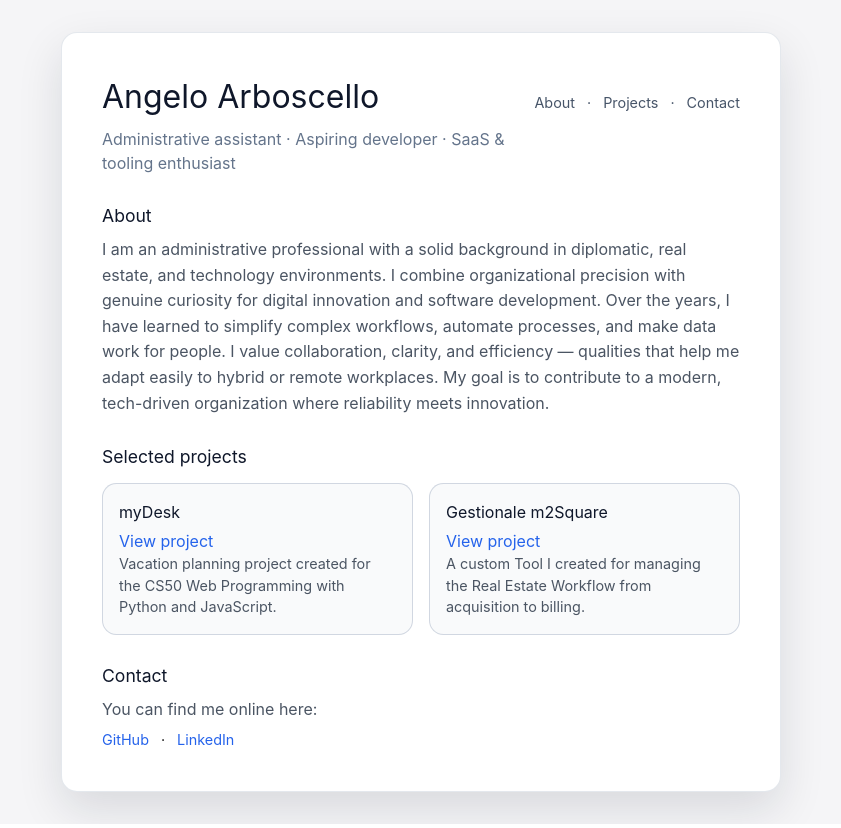
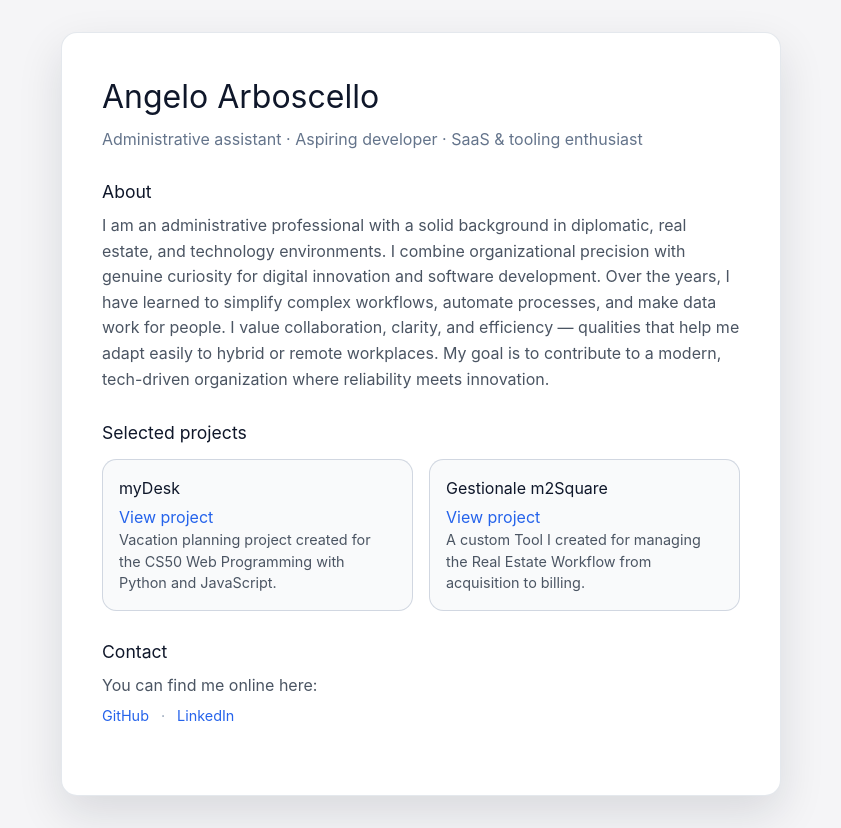
Before and after one commit to derblaueengel2003/arboscello-next, a Next.js app: page / in a window 1280 px wide. Shown: the whole page, without its empty margins (219-1060 px from the left). Built offline with nearby package versions, Linux system fonts and the light colour scheme.

Commit message:
CSS refactoring

```diff
--- /dev/null
+++ b/src/app/home.css
@@ -0,0 +1,145 @@
+.home-page {
+  min-height: 100vh;
+  display: flex;
+  align-items: center;
+  justify-content: center;
+  background-color: #f5f5f7;
+  padding: 2rem;
+  font-family: -apple-system, system-ui, BlinkMacSystemFont, 'Segoe UI', sans-serif;
+}
+
+.home-card {
+  max-width: 720px;
+  width: 100%;
+  background-color: #ffffff;
+  border-radius: 16px;
+  padding: 2.5rem;
+  box-shadow: 0 18px 45px rgba(15, 23, 42, 0.12);
+  border: 1px solid rgba(148, 163, 184, 0.25);
+}
+
+.home-header {
+  margin-bottom: 1.75rem;
+  display: flex;
+  justify-content: space-between;
+  gap: 1rem;
+  align-items: baseline;
+}
+
+.home-title {
+  margin: 0;
+  font-size: 2rem;
+  color: #0f172a;
+}
+
+.home-subtitle {
+  margin: 0.35rem 0 0;
+  color: #64748b;
+}
+
+.home-nav {
+  font-size: 0.9rem;
+  display: flex;
+  gap: 0.75rem;
+  color: #475569;
+  align-items: center;
+}
+
+.home-nav-link {
+  text-decoration: none;
+  color: inherit;
+}
+
+.home-nav-link:focus-visible {
+  outline: 2px solid #cbd5e1;
+  outline-offset: 4px;
+  border-radius: 4px;
+}
+
+.home-nav-separator {
+  color: #94a3b8;
+}
+
+.home-section {
+  margin-bottom: 1.75rem;
+}
+
+.section-title {
+  margin: 0 0 0.5rem;
+  font-size: 1.1rem;
+  color: #0f172a;
+}
+
+.projects-title {
+  margin-bottom: 0.75rem;
+}
+
+.section-text {
+  margin: 0;
+  color: #4b5563;
+  line-height: 1.6;
+}
+
+.projects-grid {
+  display: grid;
+  grid-template-columns: repeat(auto-fit, minmax(220px, 1fr));
+  gap: 1rem;
+}
+
+.project-card {
+  padding: 1rem;
+  border-radius: 0.9rem;
+  border: 1px solid rgba(148, 163, 184, 0.4);
+  background-color: #f9fafb;
+}
+
+.project-title {
+  margin: 0 0 0.35rem;
+  font-size: 1rem;
+  color: #0f172a;
+}
+
+.project-link {
+  color: #2563eb;
+  text-decoration: none;
+}
+
+.project-link:focus-visible {
+  outline: 2px solid #bfdbfe;
+  outline-offset: 3px;
+  border-radius: 4px;
+}
+
+.project-text {
+  margin: 0;
+  font-size: 0.9rem;
+  color: #4b5563;
+  line-height: 1.5;
+}
+
+.contact-text {
+  margin: 0 0 0.4rem;
+  color: #4b5563;
+  line-height: 1.6;
+}
+
+.contact-list {
+  list-style: none;
+  padding: 0;
+  margin: 0;
+  display: flex;
+  flex-wrap: wrap;
+  gap: 0.75rem;
+  font-size: 0.9rem;
+}
+
+.contact-link {
+  color: #2563eb;
+  text-decoration: none;
+}
+
+.contact-link:focus-visible {
+  outline: 2px solid #bfdbfe;
+  outline-offset: 3px;
+  border-radius: 4px;
+}
--- a/src/app/page.js
+++ b/src/app/page.js
@@ -1,106 +1,35 @@
+import './home.css';
+
 export default function Home() {
   return (
-    <main
-      style={{
-        minHeight: '100vh',
-        display: 'flex',
-        alignItems: 'center',
-        justifyContent: 'center',
-        fontFamily:
-          "-apple-system, system-ui, BlinkMacSystemFont, 'Segoe UI', sans-serif",
-        backgroundColor: '#f5f5f7',
-        padding: '2rem',
-      }}
-    >
-      <div
-        style={{
-          maxWidth: '720px',
-          width: '100%',
-          backgroundColor: '#ffffff',
-          borderRadius: '16px',
-          padding: '2.5rem',
-          boxShadow: '0 18px 45px rgba(15, 23, 42, 0.12)',
-          border: '1px solid rgba(148, 163, 184, 0.25)',
-        }}
-      >
-        <header
-          style={{
-            marginBottom: '1.75rem',
-            display: 'flex',
-            justifyContent: 'space-between',
-            gap: '1rem',
-            alignItems: 'baseline',
-          }}
-        >
+    <main className='home-page'>
+      <div className='home-card'>
+        <header className='home-header'>
           <div>
-            <h1
-              style={{
-                fontSize: '2rem',
-                margin: 0,
-                color: '#0f172a',
-              }}
-            >
-              Angelo Arboscello
-            </h1>
-            <p
-              style={{
-                margin: '0.35rem 0 0',
-                color: '#64748b',
-              }}
-            >
+            <h1 className='home-title'>Angelo Arboscello</h1>
+            <p className='home-subtitle'>
               Administrative assistant · Aspiring developer · SaaS & tooling
               enthusiast
             </p>
           </div>
-          <nav
-            style={{
-              fontSize: '0.9rem',
-              display: 'flex',
-              gap: '0.75rem',
-              color: '#475569',
-            }}
-          >
-            <a
-              href='#about'
-              style={{ textDecoration: 'none', color: 'inherit' }}
-            >
+          <nav className='home-nav' hidden>
+            <a className='home-nav-link' href='#about'>
               About
             </a>
-            <span>·</span>
-            <a
-              href='#projects'
-              style={{ textDecoration: 'none', color: 'inherit' }}
-            >
+            <span className='home-nav-separator'>·</span>
+            <a className='home-nav-link' href='#projects'>
               Projects
             </a>
-            <span>·</span>
-            <a
-              href='#contact'
-              style={{ textDecoration: 'none', color: 'inherit' }}
-            >
+            <span className='home-nav-separator'>·</span>
+            <a className='home-nav-link' href='#contact'>
               Contact
             </a>
           </nav>
         </header>
 
-        <section id='about' style={{ marginBottom: '1.75rem' }}>
-          <h2
-            style={{
-              fontSize: '1.1rem',
-              margin: 0,
-              marginBottom: '0.5rem',
-              color: '#0f172a',
-            }}
-          >
-            About
-          </h2>
-          <p
-            style={{
-              margin: 0,
-              color: '#4b5563',
-              lineHeight: 1.6,
-            }}
-          >
+        <section id='about' className='home-section'>
+          <h2 className='section-title'>About</h2>
+          <p className='section-text'>
             I am an administrative professional with a solid background in
             diplomatic, real estate, and technology environments. I combine
             organizational precision with genuine curiosity for digital
@@ -113,98 +42,37 @@ export default function Home() {
           </p>
         </section>
 
-        <section id='projects' style={{ marginBottom: '1.75rem' }}>
-          <h2
-            style={{
-              fontSize: '1.1rem',
-              margin: 0,
-              marginBottom: '0.75rem',
-              color: '#0f172a',
-            }}
-          >
-            Selected projects
-          </h2>
+        <section id='projects' className='home-section'>
+          <h2 className='section-title projects-title'>Selected projects</h2>
 
-          <div
-            style={{
-              display: 'grid',
-              gridTemplateColumns: 'repeat(auto-fit, minmax(220px, 1fr))',
-              gap: '1rem',
-            }}
-          >
-            <div
-              style={{
-                padding: '1rem',
-                borderRadius: '0.9rem',
-                border: '1px solid rgba(148, 163, 184, 0.4)',
-                backgroundColor: '#f9fafb',
-              }}
-            >
-              <h3
-                style={{
-                  margin: 0,
-                  marginBottom: '0.35rem',
-                  fontSize: '1rem',
-                  color: '#0f172a',
-                }}
-              >
-                myDesk
-              </h3>
+          <div className='projects-grid'>
+            <div className='project-card'>
+              <h3 className='project-title'>myDesk</h3>
               <a
+                className='project-link'
                 href='https://github.com/derblaueengel2003/capstone/'
                 target='_blank'
                 rel='noreferrer'
-                style={{ color: '#2563eb', textDecoration: 'none' }}
               >
                 View project
               </a>
-              <p
-                style={{
-                  margin: 0,
-                  fontSize: '0.9rem',
-                  color: '#4b5563',
-                  lineHeight: 1.5,
-                }}
-              >
+              <p className='project-text'>
                 Vacation planning project created for the CS50 Web Programming
                 with Python and JavaScript.
               </p>
             </div>
 
-            <div
-              style={{
-                padding: '1rem',
-                borderRadius: '0.9rem',
-                border: '1px solid rgba(148, 163, 184, 0.4)',
-                backgroundColor: '#f9fafb',
-              }}
-            >
-              <h3
-                style={{
-                  margin: 0,
-                  marginBottom: '0.35rem',
-                  fontSize: '1rem',
-                  color: '#0f172a',
-                }}
-              >
-                Gestionale m2Square
-              </h3>
+            <div className='project-card'>
+              <h3 className='project-title'>Gestionale m2Square</h3>
               <a
+                className='project-link'
                 href='https://github.com/derblaueengel2003/gestionale-electron'
                 target='_blank'
                 rel='noreferrer'
-                style={{ color: '#2563eb', textDecoration: 'none' }}
               >
                 View project
               </a>
-              <p
-                style={{
-                  margin: 0,
-                  fontSize: '0.9rem',
-                  color: '#4b5563',
-                  lineHeight: 1.5,
-                }}
-              >
+              <p className='project-text'>
                 A custom Tool I created for managing the Real Estate Workflow
                 from acquisition to billing.
               </p>
@@ -212,55 +80,27 @@ export default function Home() {
           </div>
         </section>
 
-        <section id='contact'>
-          <h2
-            style={{
-              fontSize: '1.1rem',
-              margin: 0,
-              marginBottom: '0.5rem',
-              color: '#0f172a',
-            }}
-          >
-            Contact
-          </h2>
-          <p
-            style={{
-              margin: 0,
-              marginBottom: '0.4rem',
-              color: '#4b5563',
-              lineHeight: 1.6,
-            }}
-          >
-            You can find me online here:
-          </p>
-          <ul
-            style={{
-              listStyle: 'none',
-              padding: 0,
-              margin: 0,
-              display: 'flex',
-              flexWrap: 'wrap',
-              gap: '0.75rem',
-              fontSize: '0.9rem',
-            }}
-          >
+        <section id='contact' className='home-section'>
+          <h2 className='section-title'>Contact</h2>
+          <p className='contact-text'>You can find me online here:</p>
+          <ul className='contact-list'>
             <li>
               <a
+                className='contact-link'
                 href='https://github.com/derblaueengel2003'
                 target='_blank'
                 rel='noreferrer'
-                style={{ color: '#2563eb', textDecoration: 'none' }}
               >
                 GitHub
               </a>
             </li>
-            <li>·</li>
+            <li className='home-nav-separator'>·</li>
             <li>
               <a
+                className='contact-link'
                 href='https://www.linkedin.com/in/angelo-arboscello'
                 target='_blank'
                 rel='noreferrer'
-                style={{ color: '#2563eb', textDecoration: 'none' }}
               >
                 LinkedIn
               </a>
```
